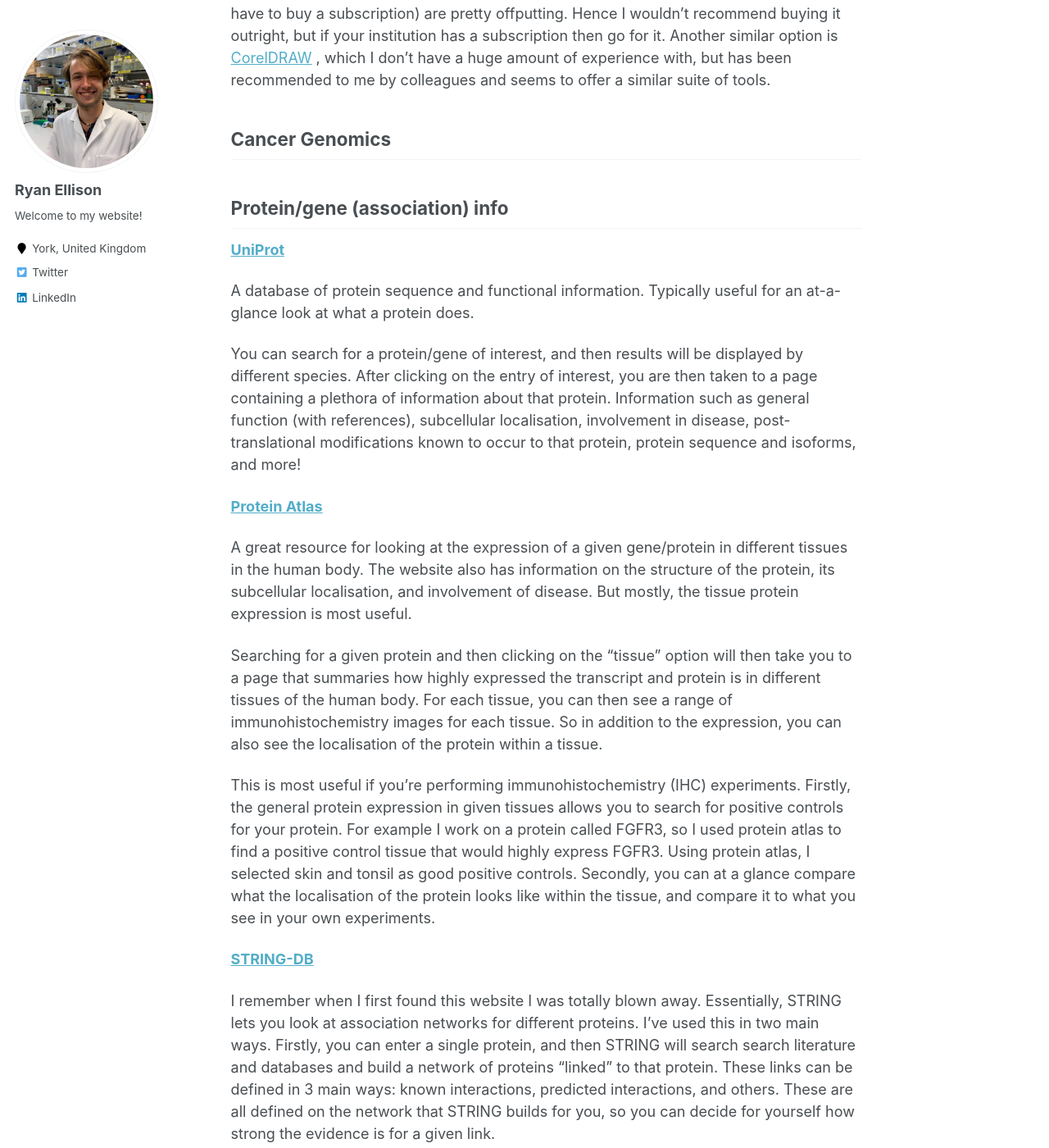
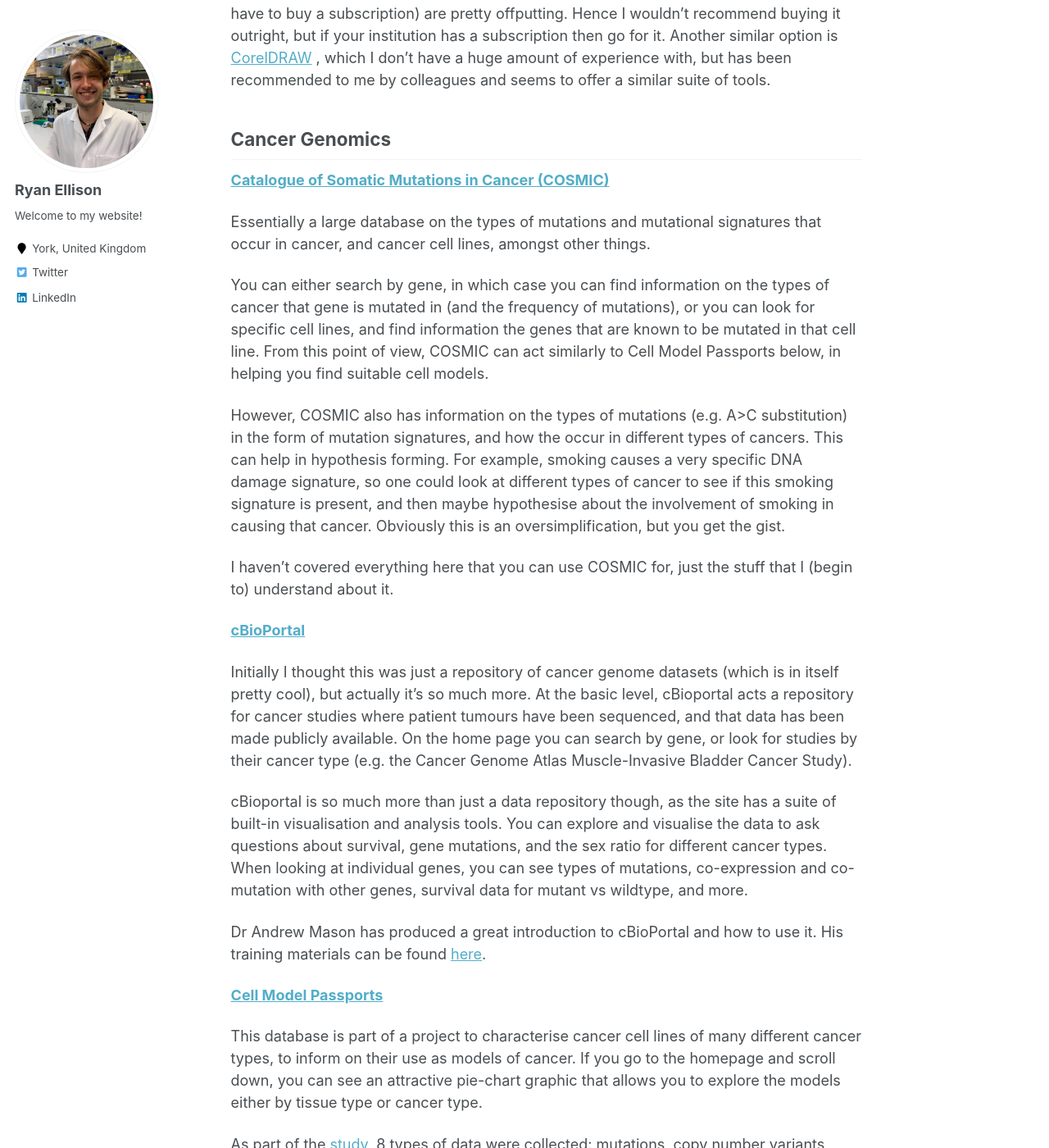
Before and after one commit to RyanJ-Ellison/ryanj-ellison.github.io, a Jekyll site: the page built from _pages/Resources.md, in a window 1280 px wide and 1400 px high, scrolled down 3299 px. Shown: the whole window at 82% size. Built offline with Jekyll 4.4.1, drawn with Linux system fonts in a browser that asks for light colours; some of the changed text lies outside the part shown.

Commit message:
add genomics resources

```diff
--- a/_pages/Resources.md
+++ b/_pages/Resources.md
@@ -52,6 +52,32 @@ The second great feature is that biorender allows you to easily align objects wi
 I don’t have much to say on this. I made all of my figures in Illustrator during my masters as it gave you much more control than powerpoint, especially in terms of aligning objects next to each other. The price tag and the fact that you can’t just buy the software (you have to buy a subscription) are pretty offputting. Hence I wouldn’t recommend buying it outright, but if your institution has a subscription then go for it. Another similar option is [CorelDRAW](https://www.coreldraw.com/en/) , which I don’t have a huge amount of experience with, but has been recommended to me by colleagues and seems to offer a similar suite of tools.
 
 ## Cancer Genomics
+
+**[Catalogue of Somatic Mutations in Cancer (COSMIC)](https://cancer.sanger.ac.uk/cosmic)**
+
+Essentially a large database on the types of mutations and mutational signatures that occur in cancer, and cancer cell lines, amongst other things.
+
+You can either search by gene, in which case you can find information on the types of cancer that gene is mutated in (and the frequency of mutations), or you can look for specific cell lines, and find information the genes that are known to be mutated in that cell line. From this point of view, COSMIC can act similarly to Cell Model Passports below, in helping you find suitable cell models.
+
+However, COSMIC also has information on the types of mutations (e.g. A>C substitution) in the form of mutation signatures, and how the occur in different types of cancers. This can help in hypothesis forming. For example, smoking causes a very specific DNA damage signature, so one could look at different types of cancer to see if this smoking signature is present, and then maybe hypothesise about the involvement of smoking in causing that cancer. Obviously this is an oversimplification, but you get the gist.
+
+I haven’t covered everything here that you can use COSMIC for, just the stuff that I (begin to) understand about it.
+
+**[cBioPortal](https://www.cbioportal.org/)**
+
+Initially I thought this was just a repository of cancer genome datasets (which is in itself pretty cool), but actually it’s so much more. At the basic level, cBioportal acts a repository for cancer studies where patient tumours have been sequenced, and that data has been made publicly available. On the home page you can search by gene, or look for studies by their cancer type (e.g. the Cancer Genome Atlas Muscle-Invasive Bladder Cancer Study).
+
+cBioportal is so much more than just a data repository though, as the site has a suite of built-in visualisation and analysis tools. You can explore and visualise the data to ask questions about survival, gene mutations, and the sex ratio for different cancer types. When looking at individual genes, you can see types of mutations, co-expression and co-mutation with other genes, survival data for mutant vs wildtype, and more.
+
+Dr Andrew Mason has produced a great introduction to cBioPortal and how to use it. His training materials can be found [here](https://asmasonomics.github.io/courses/Intro_cBioPortal_Jan2023).
+
+**[Cell Model Passports](https://cellmodelpassports.sanger.ac.uk/)**
+
+This database is part of a project to characterise cancer cell lines of many different cancer types, to inform on their use as models of cancer. If you go to the homepage and scroll down, you can see an attractive pie-chart graphic that allows you to explore the models either by tissue type or cancer type.
+
+As part of the [study](https://academic.oup.com/nar/article/47/D1/D923/5107576), 8 types of data were collected: mutations, copy number variants, RNA-seq, DNA methylation, CRISPR KO, drug responses, gene fusions, and proteomics. Note that not all types of data are available for each cell line, but you can see at a glance which models have which type of data available.
+
+I think the use here is probably in the exploratory hypothesis stage, but also in looking for suitable models. If for example you wanted a lung cancer cell model that had a mutation in Gene A but was wildtype for Gene B, you could look here.
 
 ## Protein/gene (association) info
 **[UniProt](https://www.uniprot.org/)**
```
